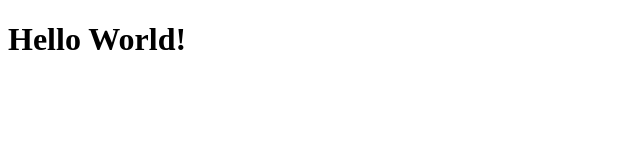
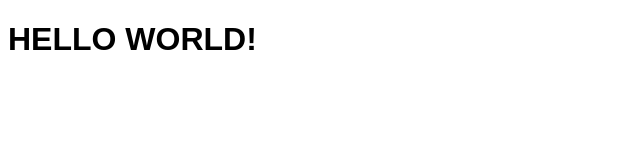
Before and after one commit to Nikolau02/Teste, a plain HTML site: page index.html in a window 1280 px wide. Shown: the whole page, without its empty margins (0-640 px from the left). Drawn offline with Linux system fonts and the light colour scheme.

Commit message:
Primeiro commit versão estilo-novo

```diff
--- a/index.html
+++ b/index.html
@@ -2,6 +2,14 @@
 <html lang="pt-br">
     <head>
         <title>Hello World!</title>
+        <style>
+            body {
+                font-family: sans-serif;
+            }
+            h1 {
+                text-transform: uppercase;
+            }
+        </style>
     </head>
     <body>
         <h1>Hello World!</h1>
```
